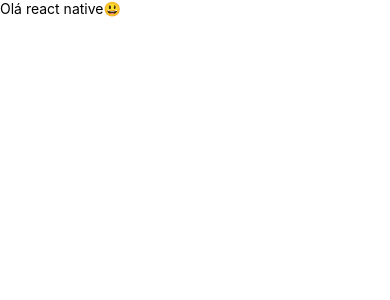
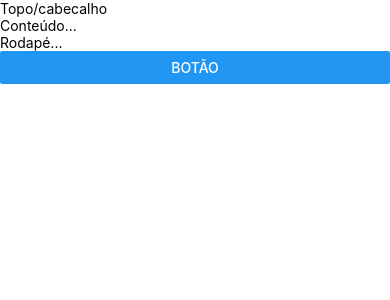
Before and after one commit to kaue-S/ola-react-native, a React Native app: screen / in a window 390 px wide. Shown: the top 300 px of the page. Built offline with nearby package versions, Linux system fonts and the light colour scheme.

Commit message:
Update App.js

```diff
--- a/App.js
+++ b/App.js
@@ -1,12 +1,31 @@
-import { StatusBar, Text, View } from "react-native";
+import {
+  Alert,
+  Button,
+  SafeAreaView,
+  StatusBar,
+  Text,
+  View,
+} from "react-native";
+const vai = () => {
+  Alert.alert("Titulo da janela", "Fala parça!");
+};
 
 export default function App() {
   return (
     <>
       <StatusBar barStyle="light-content" />
-      <View>
-        <Text>Olá react native😃</Text>
-      </View>
+      <SafeAreaView>
+        <View>
+          <Text>Topo/cabecalho</Text>
+        </View>
+        <View>
+          <Text>Conteúdo...</Text>
+        </View>
+        <View>
+          <Text>Rodapé...</Text>
+          <Button title="Botão" onPress={vai} />
+        </View>
+      </SafeAreaView>
     </>
   );
 }
```
